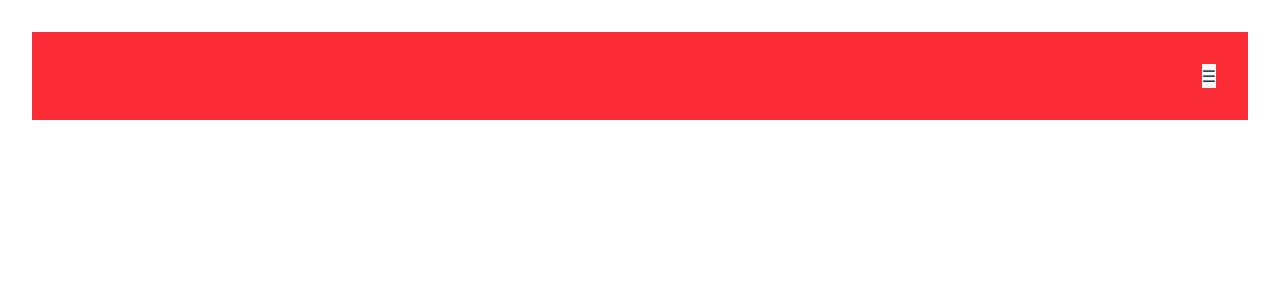
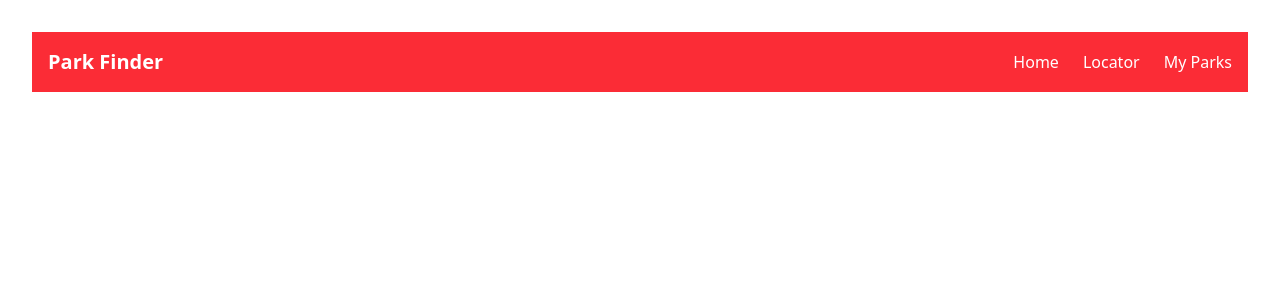
Before and after one commit to caleblopez96/Skatepark-Locator, a React (Vite) app: page / in a window 1280 px wide. Shown: the top 300 px of the page. Built offline with nearby package versions, Linux system fonts and the light colour scheme.

Commit message:
Finished navbar

```diff
--- a/src/components/Navbar.tsx
+++ b/src/components/Navbar.tsx
@@ -1,23 +1,47 @@
 import { useState } from "react";
 
 const Navbar = () => {
-    const [isOpen, setIsOpen] = useState(false); // false = menu closed
+    const [isMenuOpen, setIsMenuOpen] = useState(false);
 
     const toggleMenu = () => {
-        setIsOpen(!isOpen); // toggle menu state
+        setIsMenuOpen(!isMenuOpen);
     };
 
     return (
-        <nav className="bg-red-500 p-8 flex justify-end items-center relative">
-            {/* Hamburger button */}
-            <button onClick={toggleMenu}>☰</button>
+        <nav className="bg-red-500 p-4">
+            <div className="max-w-7xl mx-auto flex justify-between items-center">
+                <div className="text-white text-xl font-bold">Park Finder</div>
 
-            {/* Dropdown menu */}
-            {isOpen && (
-                <div className="dropdown">
-                    <a href="#home">Home</a>
-                    <a href="#locator">Locator</a>
-                    <a href="#favorites">My Parks</a>
+                <div className="hidden md:flex space-x-6 text-white">
+                    <a href="#home" className="hover:text-gray-200 transition">
+                        Home
+                    </a>
+                    <a href="#locator" className="hover:text-gray-200 transition">
+                        Locator
+                    </a>
+                    <a href="#favorites" className="hover:text-gray-200 transition">
+                        My Parks
+                    </a>
+                </div>
+
+                {/* mobile */}
+                <button onClick={toggleMenu} className="md:hidden text-white text-3xl focus:outline-none" aria-label="Toggle menu">
+                    {isMenuOpen ? "✕" : "☰"}
+                </button>
+            </div>
+
+            {/* dropdown */}
+            {isMenuOpen && (
+                <div className="md:hidden mt-4 flex flex-col space-y-3 bg-red-600 p-4 rounded">
+                    <a href="#home" className="text-white hover:text-gray-200 transition py-2" onClick={() => setIsMenuOpen(false)}>
+                        Home
+                    </a>
+                    <a href="#locator" className="text-white hover:text-gray-200 transition py-2" onClick={() => setIsMenuOpen(false)}>
+                        Locator
+                    </a>
+                    <a href="#favorites" className="text-white hover:text-gray-200 transition py-2" onClick={() => setIsMenuOpen(false)}>
+                        My Parks
+                    </a>
                 </div>
             )}
         </nav>
--- a/src/index.css
+++ b/src/index.css
@@ -17,7 +17,7 @@
 
 a {
     font-weight: 500;
-    color: #646cff;
+
     text-decoration: inherit;
 }
 a:hover {
```
